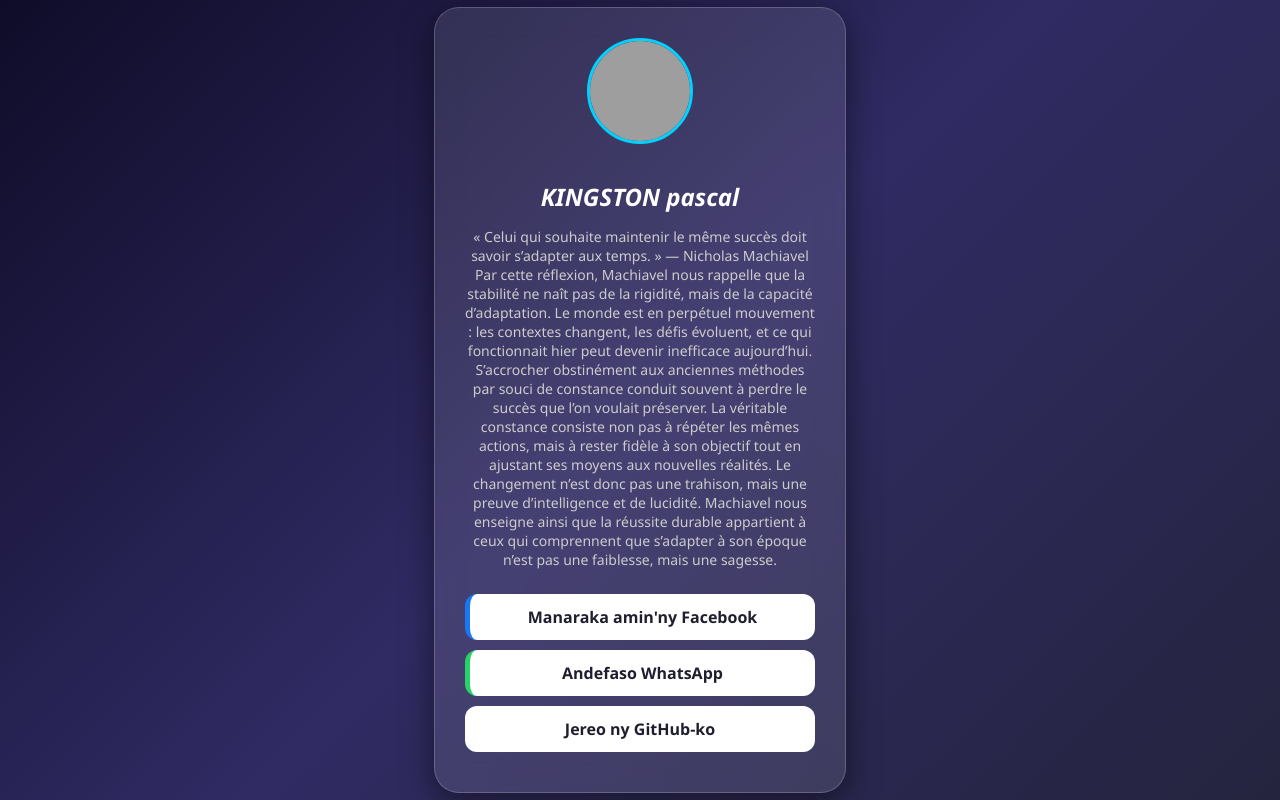
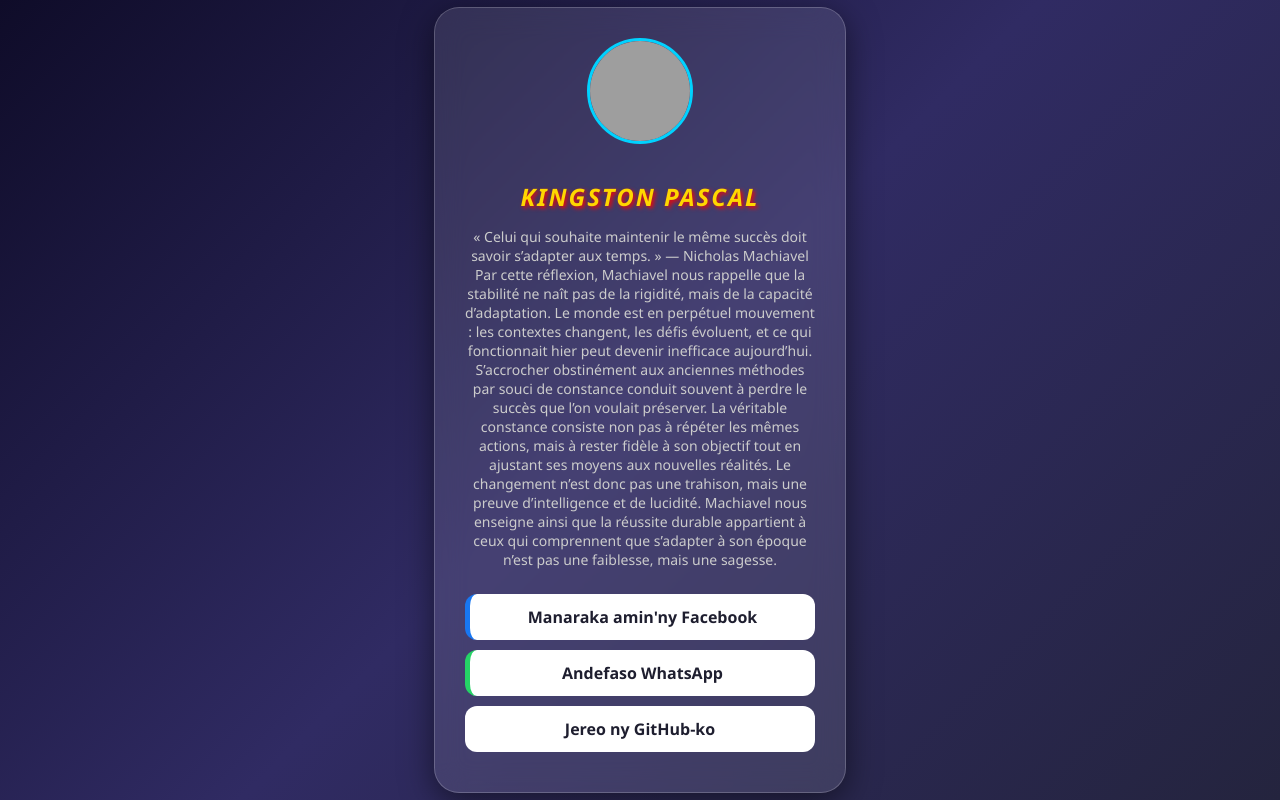
Before and after one commit to marchelinotlionnel-bot/mombamomba, a plain HTML site: page index.html in a window 1280 px wide. Drawn offline with Linux system fonts and the light colour scheme; grey boxes are pictures that could not be loaded.

Commit message:
Nisy zavatra novana

```diff
--- a/index.html
+++ b/index.html
@@ -7,6 +7,12 @@
     <style>
         /* CSS mampisy loko sy bika */
         body {
+        h1 {
+           color: #FFD700; /* Loko volamena */
+           text-shadow: 2px 2px 4px #FF0000; /* Aloka mena mba hampivoaka azy */
+           text-transform: uppercase;
+           letter-spacing: 2px;
+}
             background: linear-gradient(135deg, #0f0c29, #302b63, #24243e);
             color: white;
             font-family: 'Segoe UI', sans-serif;
```
